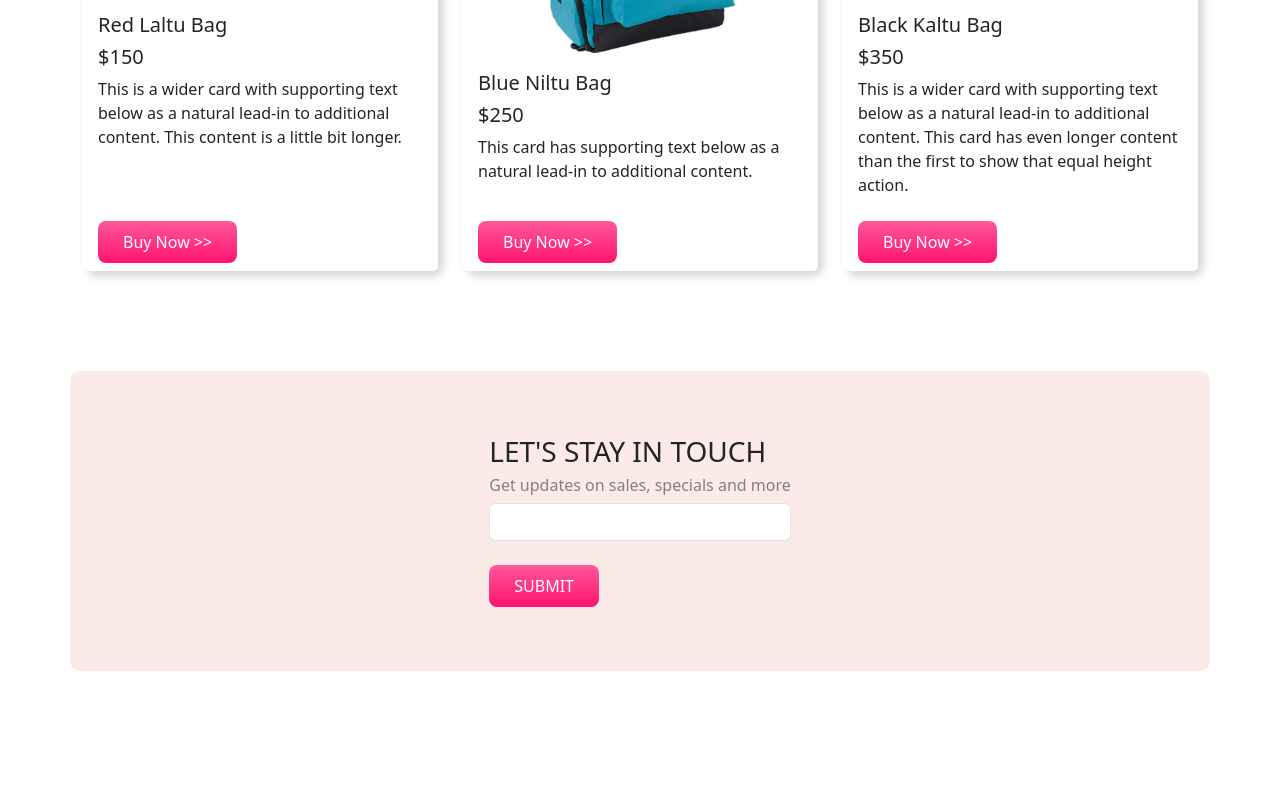
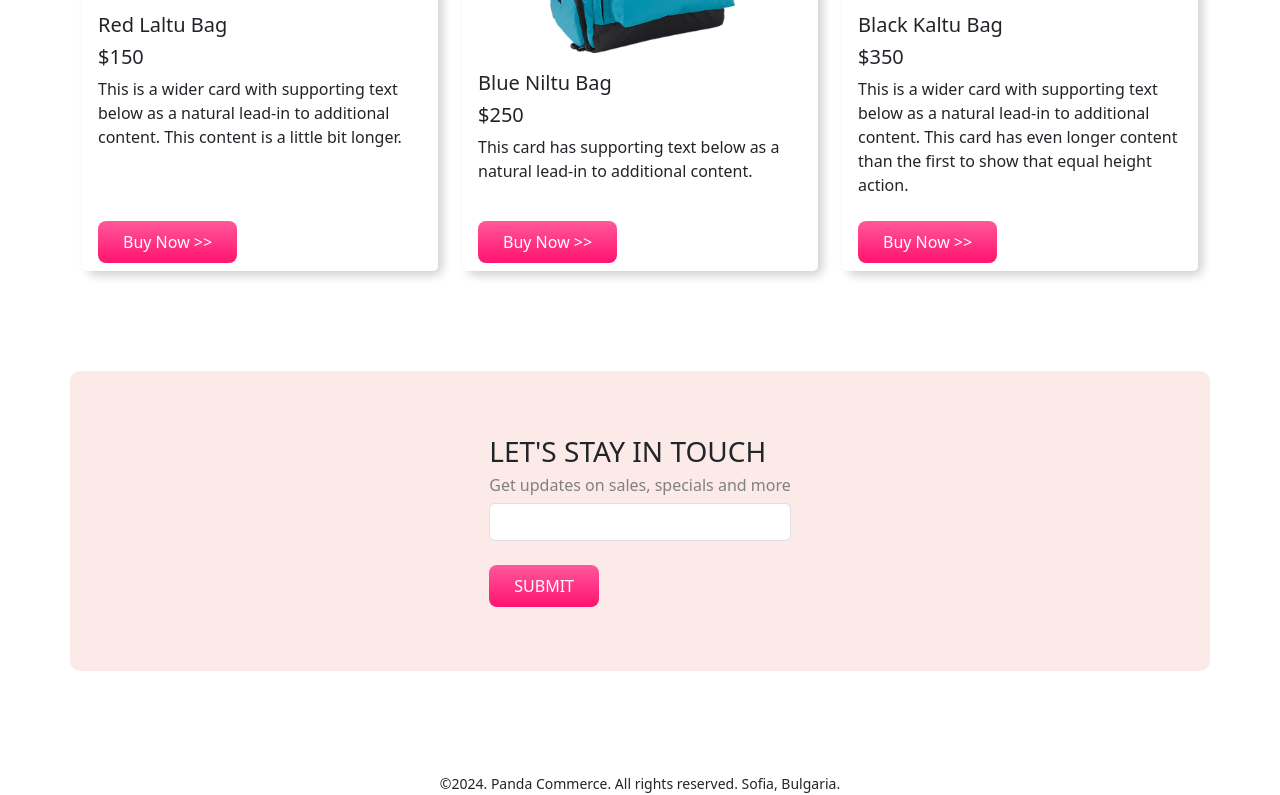
Before and after one commit to RedwanParvez100/panda-commerce, a plain HTML site: page index.html in a window 1280 px wide. Shown: the part 1832-2627 px from the top of the page. Before the commit the page ends 2603 px from the top, so only its background shows below. Drawn offline with nearby package versions, Linux system fonts and the light colour scheme.

Commit message:
all done

```diff
--- a/index.html
+++ b/index.html
@@ -214,6 +214,10 @@
       </div>
     </div>
 
+    <footer>
+      <small>©2024. Panda Commerce. All rights reserved. Sofia, Bulgaria.</small>
+    </footer>
+
     <script src="https://cdn.jsdelivr.net/npm/@popperjs/core@2.11.8/dist/umd/popper.min.js" integrity="sha384-I7E8VVD/ismYTF4hNIPjVp/Zjvgyol6VFvRkX/vR+Vc4jQkC+hVqc2pM8ODewa9r" crossorigin="anonymous"></script>
     <script src="https://cdn.jsdelivr.net/npm/bootstrap@5.3.3/dist/js/bootstrap.min.js" integrity="sha384-0pUGZvbkm6XF6gxjEnlmuGrJXVbNuzT9qBBavbLwCsOGabYfZo0T0to5eqruptLy" crossorigin="anonymous"></script>
 
--- a/style.css
+++ b/style.css
@@ -52,3 +52,6 @@
 #subscribe h6{
     color: gray;
 }
+footer{
+    text-align: center;
+}
```
